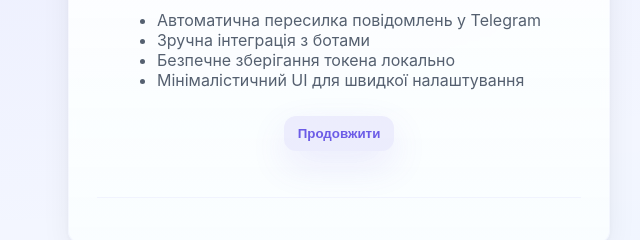
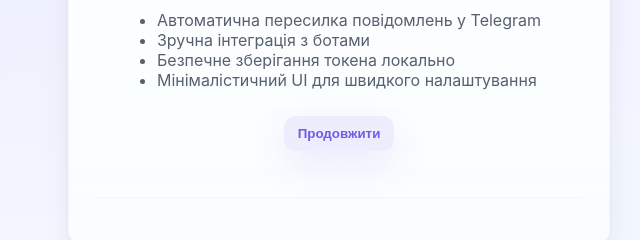
Before and after one commit to nazarovskijdaniil-bot/BotConsole, a plain HTML site: page index.html in a window 1280 px wide. Both pictures are taken after a click on the button "Не відповідати". Shown: the part 241-481 px from the top of the page, 301-941 px from the left. Drawn offline with Linux system fonts and the light colour scheme.

Commit message:
Add files via upload

```diff
--- a/index.html
+++ b/index.html
@@ -65,7 +65,7 @@
                             <li>Автоматична пересилка повідомлень у Telegram</li>
                             <li>Зручна інтеграція з ботами</li>
                             <li>Безпечне зберігання токена локально</li>
-                            <li>Мінімалістичний UI для швидкої налаштування</li>
+                            <li>Мінімалістичний UI для швидкого налаштування</li>
                         </ul>
                         <div class="inl-0007">
                             <button class="btn" id="continue-step2">Продовжити</button>
```
